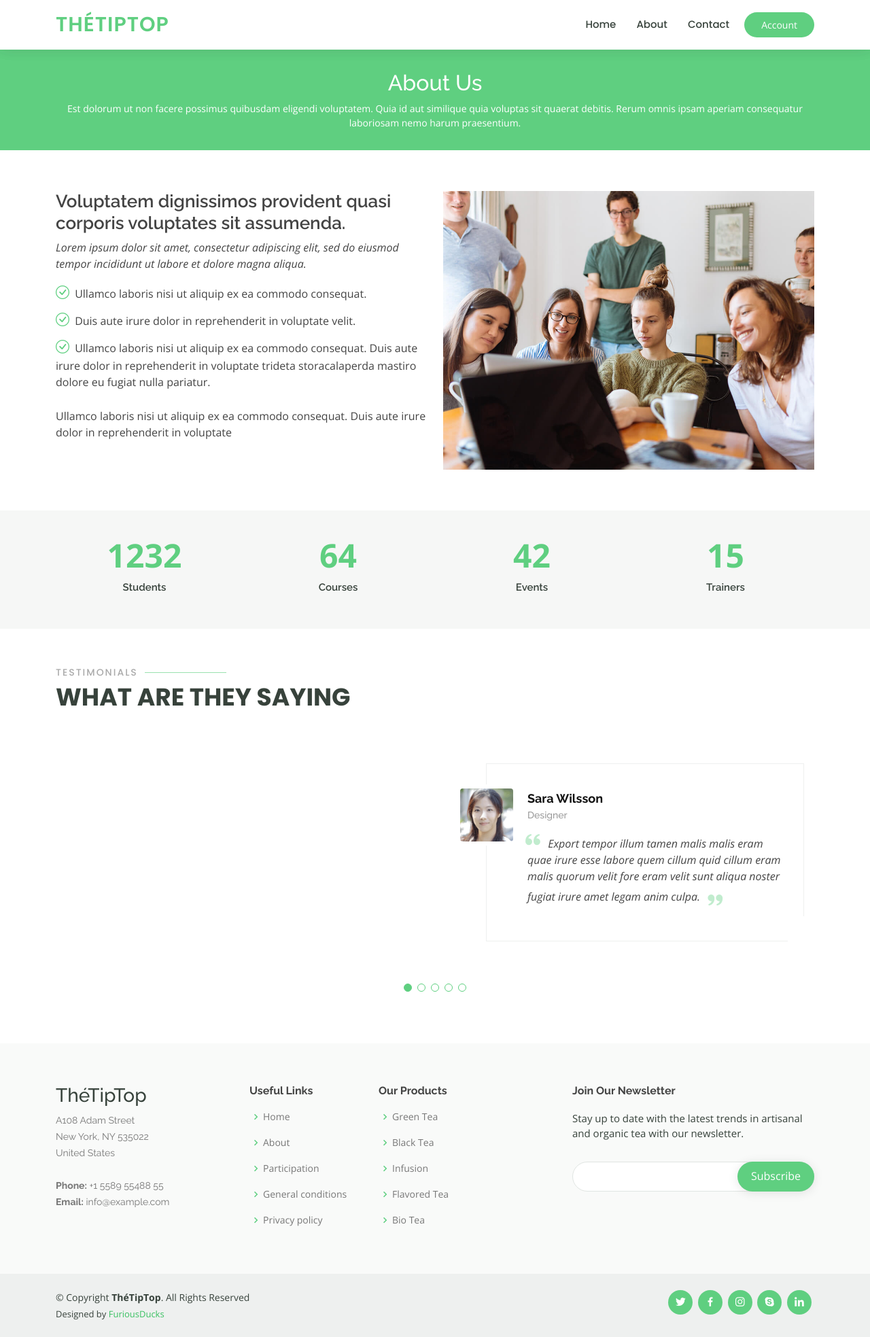
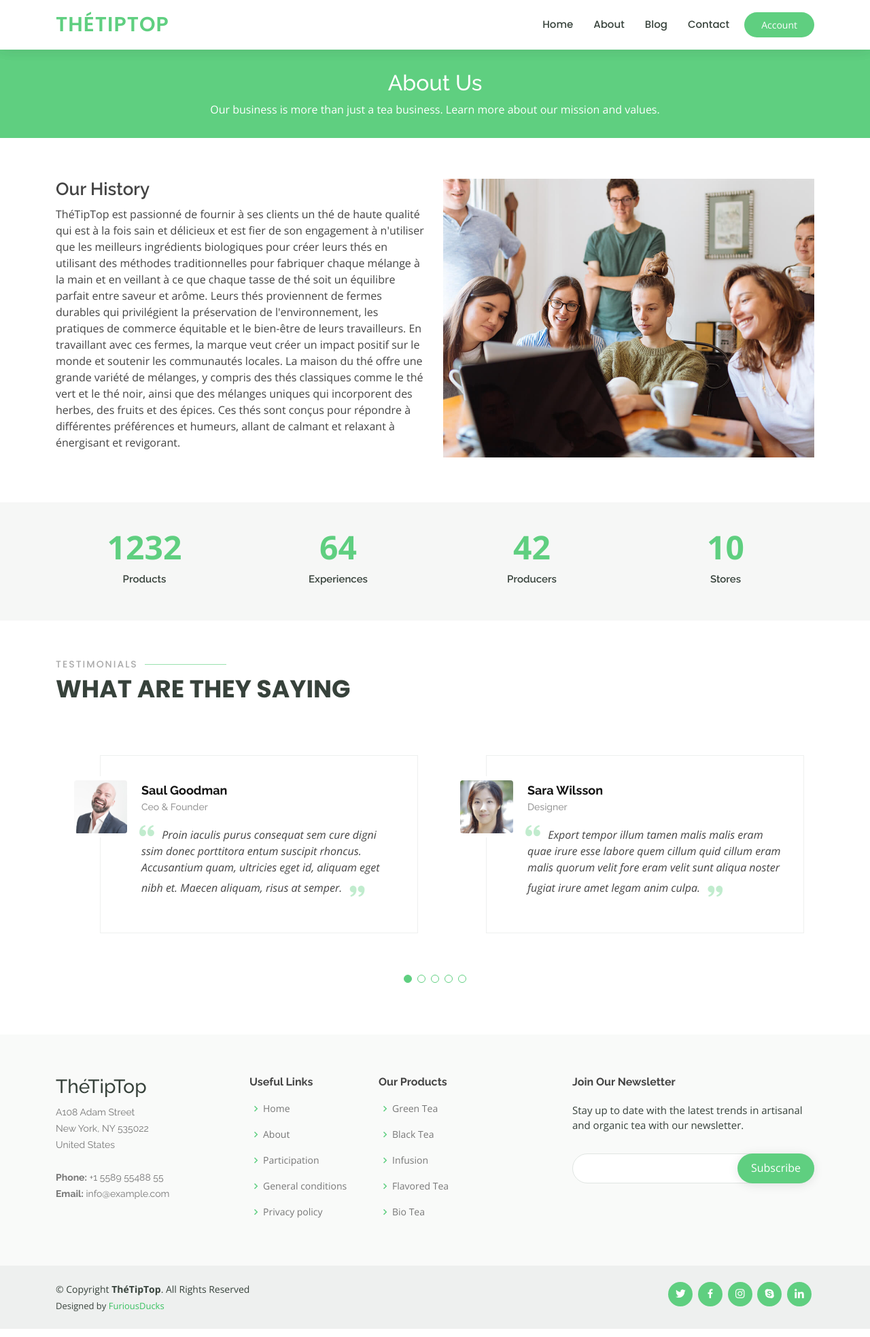
Before and after one commit to Abdoukat/seocours, a Symfony app: template templates/about/index.html.twig in a window 1280 px wide. Shown: the whole page at 68% size. Run offline with Twig, Linux system fonts and the light colour scheme; the template is opened without the code that fills it, so the values that code supplies are empty; some libraries are stand-ins or nearby versions.

Commit message:
About  Page + translations

```diff
--- a/src/Controller/AboutController.php
+++ b/src/Controller/AboutController.php
@@ -12,7 +12,7 @@ class AboutController extends AbstractController
     public function index(): Response
     {
         return $this->render('about/index.html.twig', [
-            'controller_name' => 'AboutController',
+            'controller_name' => 'À Propos - ThéTipTop',
         ]);
     }
 }
--- a/templates/about/index.html.twig
+++ b/templates/about/index.html.twig
@@ -1,10 +1,10 @@
 {% extends 'base.html.twig' %}
 
-{% block title %}A Propos{% endblock %}
+{% block title %}{{controller_name}}{% endblock %}
 {% block head %}
 <meta name="robots" content="follow, index">
-<meta name="keywords" content="Mot-clé 1, Mot-clé 2, Mot-clé 3">
-<meta name="description" content="Est dolorum ut non facere possimus quibusdam eligendi voluptatem. Quia id aut similique quia voluptas sit quaerat debitis.">
+<meta name="keywords" content="Thé artisanal, thé bio, entreprise de thé, histoire du thé, thé de qualité, mission de l'entreprise, respect de l'environnement, entreprise éco-responsable, valeurs de l'entreprise, qualité du thé, durabilité, bien-être.">
+<meta name="description" content="Découvrez l'histoire, la mission et les valeurs de notre entreprise de thé artisanal et bio. Apprenez-en plus sur notre engagement envers la qualité, la durabilité et le bien-être de nos clients.">
 {% endblock %}
 {% block body %}
 	<!-- ======= Header ======= -->
@@ -16,8 +16,8 @@
 		<!-- ======= Breadcrumbs ======= -->
 		<div class="breadcrumbs" data-aos="fade-in">
 		<div class="container">
-			<h2>About Us</h2>
-			<p>Est dolorum ut non facere possimus quibusdam eligendi voluptatem. Quia id aut similique quia voluptas sit quaerat debitis. Rerum omnis ipsam aperiam consequatur laboriosam nemo harum praesentium. </p>
+			<h2>{{ 'About Us' | trans }}</h2>
+			<p style="font-size : 16px;">{{ 'About_description' | trans }}</p>
 		</div>
 		</div><!-- bonjour zbdellah -->
 
@@ -30,20 +30,12 @@
 				<img src="assets/img/about.jpg" class="img-fluid" alt="">
 			</div>
 			<div class="col-lg-6 pt-4 pt-lg-0 order-2 order-lg-1 content">
-				<h3>Voluptatem dignissimos provident quasi corporis voluptates sit assumenda.</h3>
-				<p class="fst-italic">
-				Lorem ipsum dolor sit amet, consectetur adipiscing elit, sed do eiusmod tempor incididunt ut labore et dolore
-				magna aliqua.
+				<h3>{{ 'Our History' | trans }}</h3>
+				<p>
+					ThéTipTop est passionné de fournir à ses clients un thé de haute qualité qui est à la fois sain et délicieux et est fier de son engagement à n'utiliser que les meilleurs ingrédients biologiques pour créer leurs thés en utilisant des méthodes traditionnelles pour fabriquer chaque mélange à la main et en veillant à ce que chaque tasse de thé soit un équilibre parfait entre saveur et arôme.
+					Leurs thés proviennent de fermes durables qui privilégient la préservation de l'environnement, les pratiques de commerce équitable et le bien-être de leurs travailleurs. En travaillant avec ces fermes, la marque veut créer un impact positif sur le monde et soutenir les communautés locales.
+					La maison du thé offre une grande variété de mélanges, y compris des thés classiques comme le thé vert et le thé noir, ainsi que des mélanges uniques qui incorporent des herbes, des fruits et des épices. Ces thés sont conçus pour répondre à différentes préférences et humeurs, allant de calmant et relaxant à énergisant et revigorant.
 				</p>
-				<ul>
-				<li><i class="bi bi-check-circle"></i> Ullamco laboris nisi ut aliquip ex ea commodo consequat.</li>
-				<li><i class="bi bi-check-circle"></i> Duis aute irure dolor in reprehenderit in voluptate velit.</li>
-				<li><i class="bi bi-check-circle"></i> Ullamco laboris nisi ut aliquip ex ea commodo consequat. Duis aute irure dolor in reprehenderit in voluptate trideta storacalaperda mastiro dolore eu fugiat nulla pariatur.</li>
-				</ul>
-				<p>
-				Ullamco laboris nisi ut aliquip ex ea commodo consequat. Duis aute irure dolor in reprehenderit in voluptate
-				</p>
-
 			</div>
 			</div>
 
@@ -58,22 +50,22 @@
 
 			<div class="col-lg-3 col-6 text-center">
 				<span data-purecounter-start="0" data-purecounter-end="1232" data-purecounter-duration="1" class="purecounter"></span>
-				<p>Students</p>
+				<p>{{ 'Products' | trans }}</p>
 			</div>
 
 			<div class="col-lg-3 col-6 text-center">
 				<span data-purecounter-start="0" data-purecounter-end="64" data-purecounter-duration="1" class="purecounter"></span>
-				<p>Courses</p>
+				<p>{{ 'Experiences' | trans }}</p>
 			</div>
 
 			<div class="col-lg-3 col-6 text-center">
 				<span data-purecounter-start="0" data-purecounter-end="42" data-purecounter-duration="1" class="purecounter"></span>
-				<p>Events</p>
+				<p>{{ 'Producers' | trans }}</p>
 			</div>
 
 			<div class="col-lg-3 col-6 text-center">
-				<span data-purecounter-start="0" data-purecounter-end="15" data-purecounter-duration="1" class="purecounter"></span>
-				<p>Trainers</p>
+				<span data-purecounter-start="0" data-purecounter-end="10" data-purecounter-duration="1" class="purecounter"></span>
+				<p>{{ 'Stores' | trans}}</p>
 			</div>
 
 			</div>
@@ -86,8 +78,8 @@
 		<div class="container" data-aos="fade-up">
 
 			<div class="section-title">
-			<h2>Testimonials</h2>
-			<p>What are they saying</p>
+			<h2>{{ 'Testimonials' | trans }}</h2>
+			<p>{{ 'What are they saying' | trans }}</p>
 			</div>
 
 			<div class="testimonials-slider swiper" data-aos="fade-up" data-aos-delay="100">
--- a/templates/base.html.twig
+++ b/templates/base.html.twig
@@ -50,8 +50,9 @@
             <nav id="navbar" class="navbar order-last order-lg-0">
                 <ul>
                 <li><a {% if app.request.attributes.get('_route') == 'app_home' %}class="active"{% endif %} href="{{path('app_home')}}">{{ 'Home' | trans }}</a></li>
-                <li><a {% if app.request.attributes.get('_route') == 'app_about' %}class="active"{% endif %} href="{{path('app_about')}}">{{'About'|trans}}</a></li>
-                <li><a {% if app.request.attributes.get('_route') == 'app_contact' %}class="active"{% endif %} href="{{path('app_contact')}}">{{'Contact'|trans}}</a></li>
+                <li><a {% if app.request.attributes.get('_route') == 'app_about' %}class="active"{% endif %} href="{{path('app_about')}}">{{'About' | trans}}</a></li>
+                <li><a {% if app.request.attributes.get('_route') == 'app_blog' %}class="active"{% endif %} href="{{path('app_blog')}}">{{'Blog' | trans}}</a></li>
+                <li><a {% if app.request.attributes.get('_route') == 'app_contact' %}class="active"{% endif %} href="{{path('app_contact')}}">{{'Contact' | trans}}</a></li>
                 </ul>
                 <i class="bi bi-list mobile-nav-toggle"></i>
             </nav><!-- .navbar -->
--- a/templates/blog/index.html.twig
+++ b/templates/blog/index.html.twig
@@ -17,7 +17,7 @@
 		<!-- ======= Breadcrumbs ======= -->
 		<div class="breadcrumbs">
 		<div class="container">
-			<h2>Blog</h2>
+			<h2>{{ 'Blog' | trans }}</h2>
 			<p>Est dolorum ut non facere possimus quibusdam eligendi voluptatem. Quia id aut similique quia voluptas sit quaerat debitis. Rerum omnis ipsam aperiam consequatur laboriosam nemo harum praesentium. </p>
 		</div>
 		</div><!-- End Breadcrumbs -->
--- a/translations/messages.en.yaml
+++ b/translations/messages.en.yaml
@@ -18,3 +18,13 @@ Phone : Phone
 Email : Email
 Newsletter_description : Stay up to date with the latest trends in artisanal and organic tea with our newsletter.
 Useful Links : Useful Links
+About Us : About Us
+Blog : Blog
+About_description : Our business is more than just a tea business. Learn more about our mission and values.
+Our History : Our History
+Products : Products
+Experiences : Experiences
+Producers : Producers
+Stores : Stores
+Testimonials : Testimonials
+What are they saying : What are they saying
```
Also changed, not shown: translations/messages.fr.yaml (+10 -0 lines).
